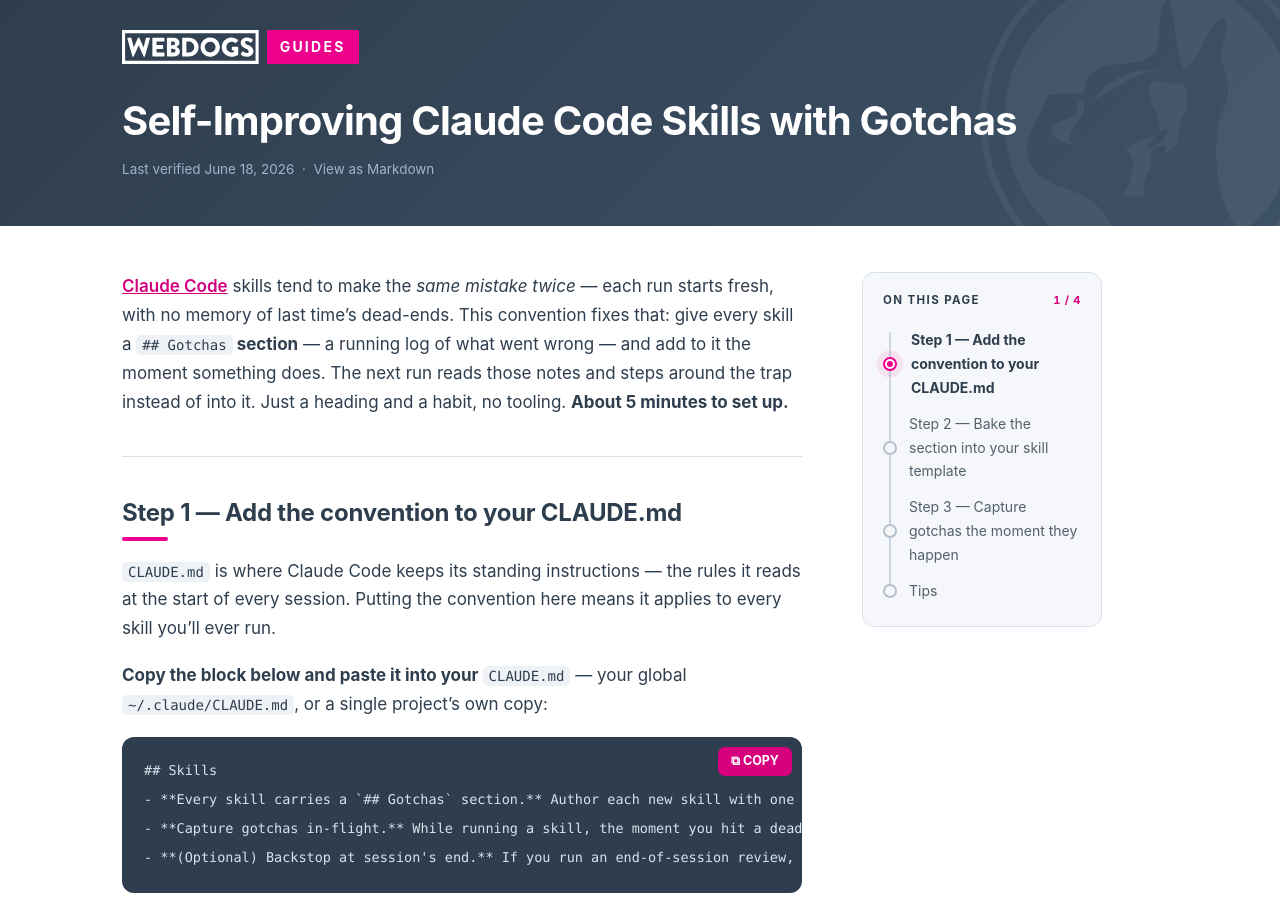
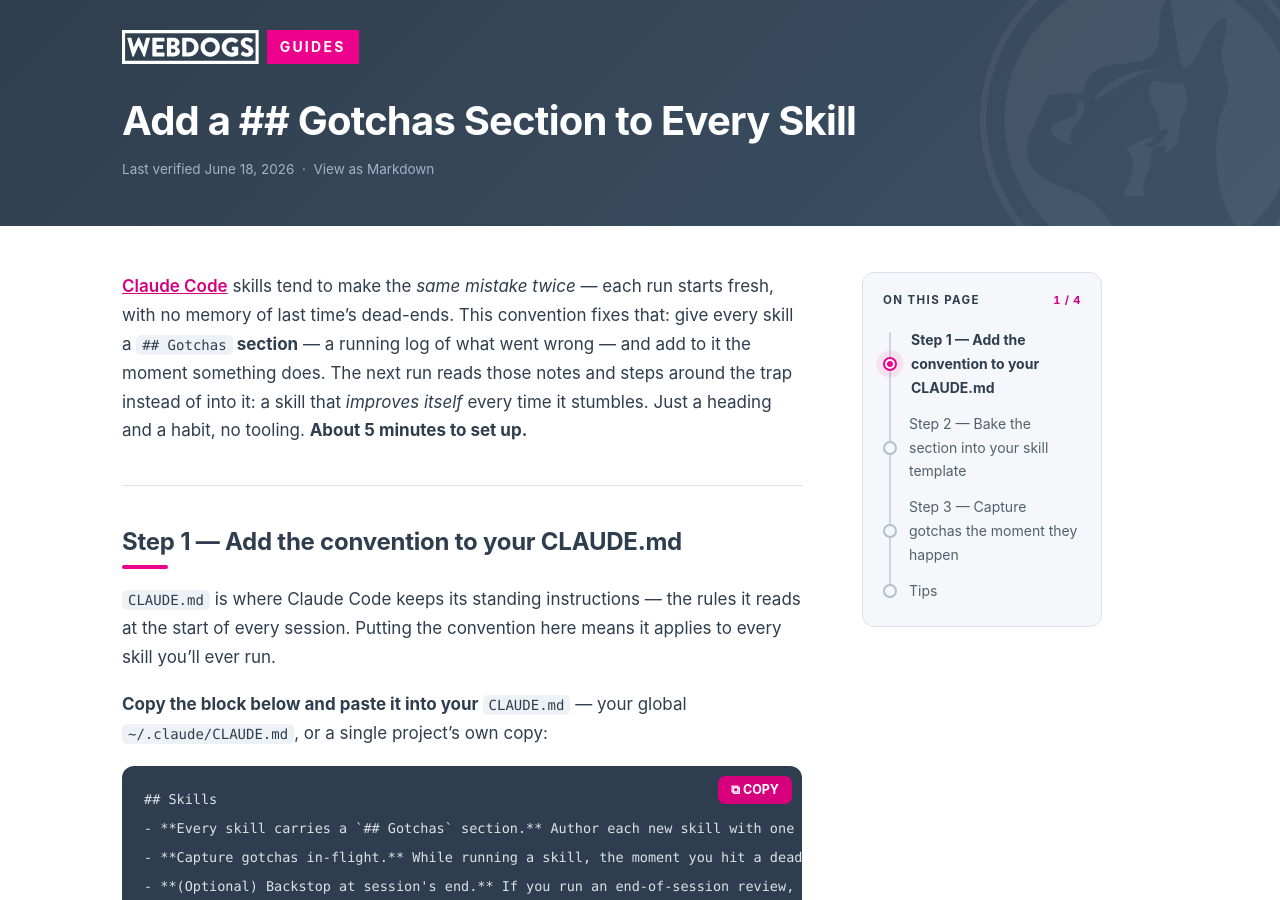
Before and after one commit to theWEBDOGS/guides, a Jekyll site: the page built from self-improving-skills/index.md, in a window 1280 px wide and 900 px high. Built offline with Jekyll 4.4.1, drawn with Linux system fonts in a browser that asks for light colours; some web fonts are replaced.

Commit message:
Publish guides (2026-06-18) [generated]

```diff
--- a/llms.txt
+++ b/llms.txt
@@ -7,7 +7,7 @@
 
 ## Guides
 
-- [Self-Improving Claude Code Skills with Gotchas](https://guides.webdogs.com/self-improving-skills/self-improving-skills.md): Give every Claude Code skill a running log of its own mistakes, so the next run doesn't repeat them. About 5 minutes to set up. (last verified 2026-06-18)
+- [Add a ## Gotchas Section to Every Skill](https://guides.webdogs.com/self-improving-skills/self-improving-skills.md): Give every Claude Code skill a running log of its own mistakes, so the next run doesn't repeat them. About 5 minutes to set up. (last verified 2026-06-18)
 - [Create a Google Maps API Key](https://guides.webdogs.com/google-maps-api-key/google-maps-api-key.md): Create, restrict, and share a Maps key under your own Google account. About 15 minutes. (last verified 2026-06-11)
 - [Set Up Google Workspace MX Records](https://guides.webdogs.com/workspace-mx-records/workspace-mx-records.md): The current single-record setup, plus the legacy five-record set. About 5 minutes. (last verified 2026-06-11)
 - [Set Up SPF, DKIM, and DMARC for Google Workspace](https://guides.webdogs.com/spf-dkim-dmarc/spf-dkim-dmarc.md): Current record values and a staged DMARC rollout for Google Workspace domains. About 30 minutes. (last verified 2026-06-11)
--- a/self-improving-skills/index.md
+++ b/self-improving-skills/index.md
@@ -1,19 +1,20 @@
 ---
 public: true
-title: "Self-Improving Claude Code Skills with Gotchas"
+title: "Add a ## Gotchas Section to Every Skill"
 slug: self-improving-skills
 verified: 2026-06-18
 description: "Give every Claude Code skill a running log of its own mistakes, so the next run doesn't repeat them. About 5 minutes to set up."
 ---
 
-# Self-Improving Claude Code Skills with Gotchas
+# Add a ## Gotchas Section to Every Skill
 
 [Claude Code](https://claude.ai/code) skills tend to make the *same mistake
 twice* — each run starts fresh, with no memory of last time's dead-ends. This
 convention fixes that: give every skill a **`## Gotchas` section** — a running
 log of what went wrong — and add to it the moment something does. The next run
-reads those notes and steps around the trap instead of into it. Just a heading
-and a habit, no tooling. **About 5 minutes to set up.**
+reads those notes and steps around the trap instead of into it: a skill that
+*improves itself* every time it stumbles. Just a heading and a habit, no
+tooling. **About 5 minutes to set up.**
 
 ---
 
```
Also changed, not shown: self-improving-skills/self-improving-skills.md (+4 -3 lines).
